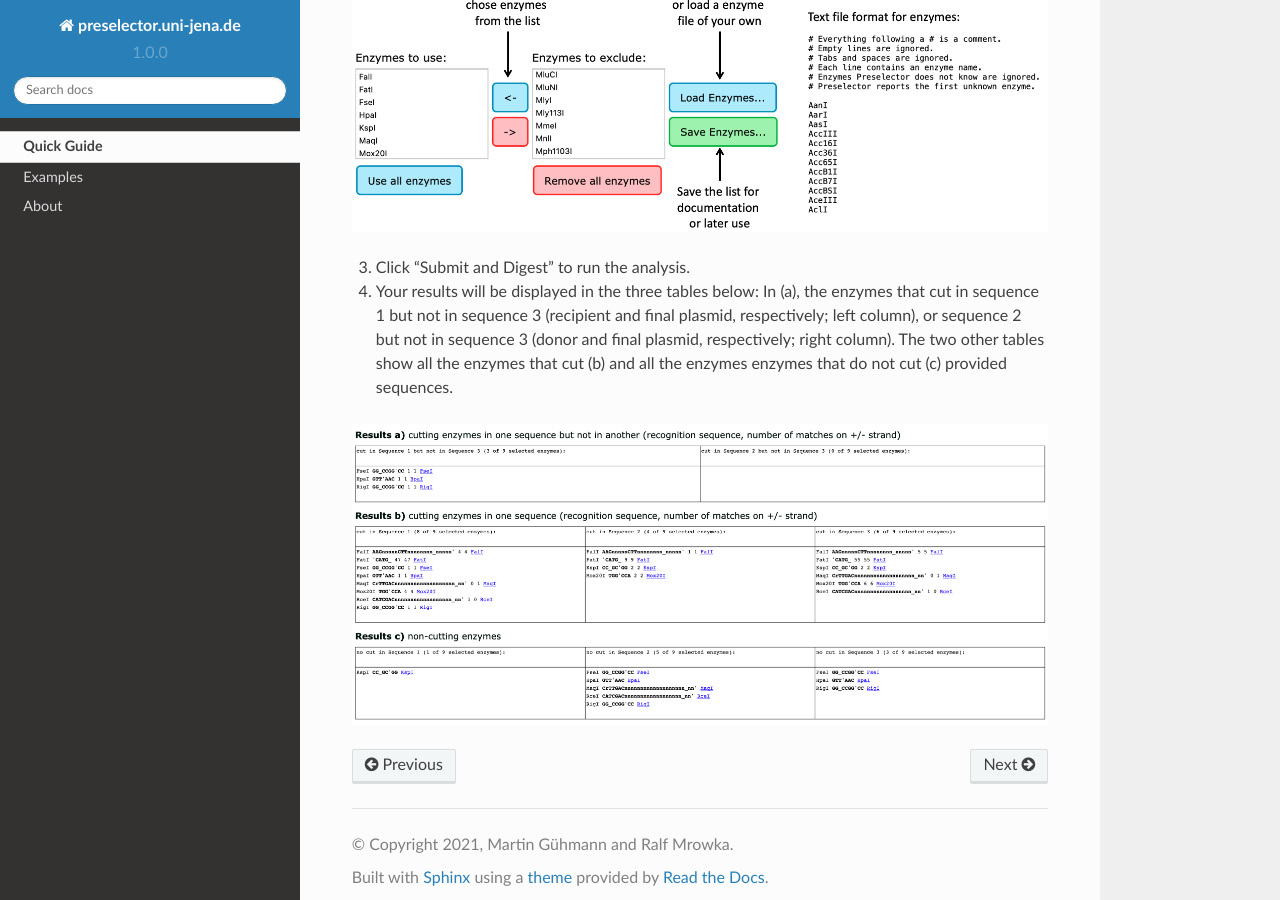
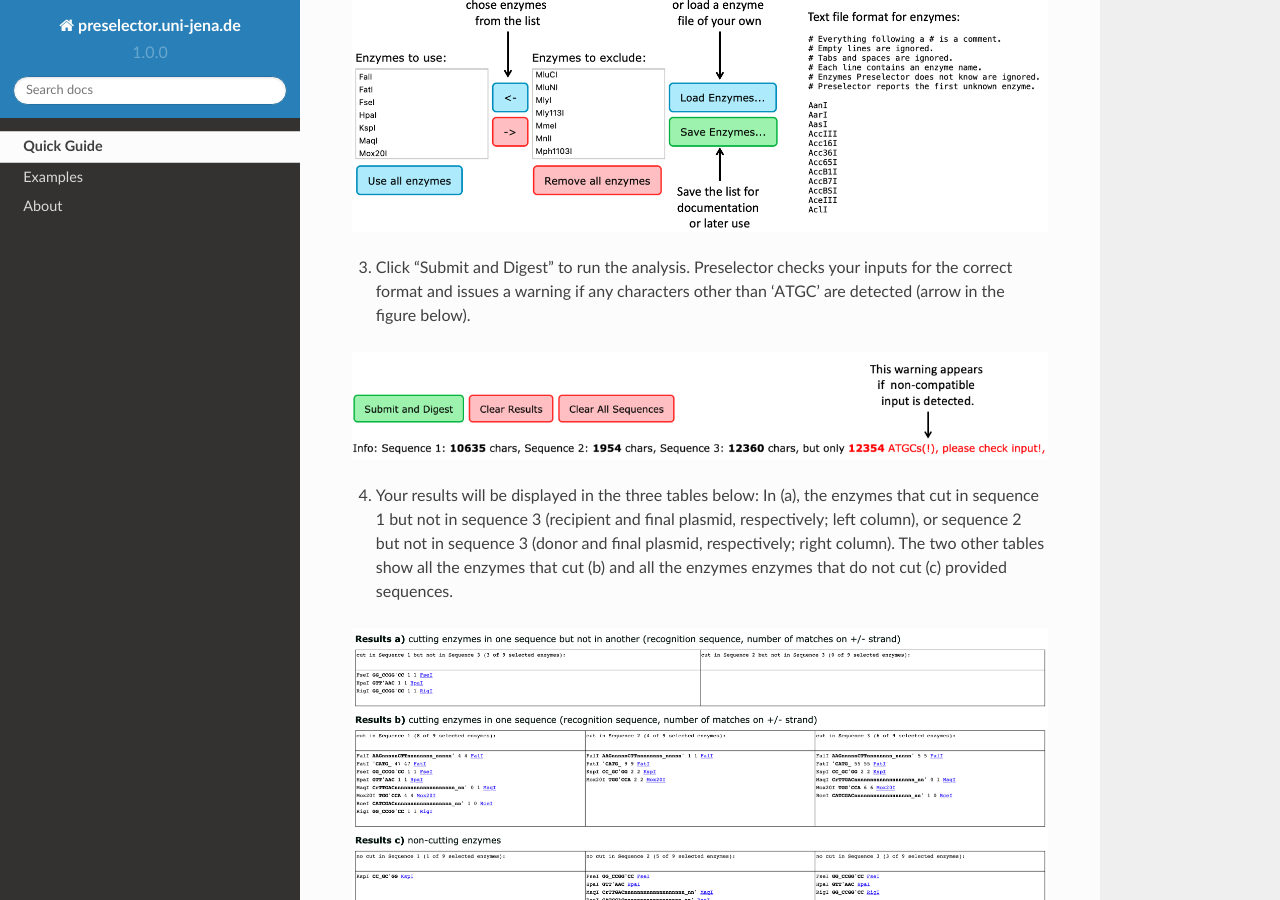
Before and after one commit to MartinGuehmann/preselector, a Sphinx documentation site: the page built from docs/quickguide.rst, in a window 1280 px wide and 900 px high, scrolled down 1151 px. Built offline with Sphinx 7.4.7 and the Read the Docs theme 2.0.0, drawn with Linux system fonts in a browser that asks for light colours.

Commit message:
updated quickguide

```diff
--- a/docs/quickguide.rst
+++ b/docs/quickguide.rst
@@ -13,10 +13,14 @@ Quick Guide
   :width: 800
   :alt: preselection digest principle
 
-3. Click "Submit and Digest" to run the analysis.
-
-4. Your results will be displayed in the three tables below: In (a), the enzymes that cut in sequence 1 but not in sequence 3 (recipient and final plasmid, respectively; left column), or sequence 2 but not in sequence 3 (donor and final plasmid, respectively; right column). The two other tables show all the enzymes that cut (b) and all the enzymes enzymes that do not cut (c) provided sequences.
+3. Click "Submit and Digest" to run the analysis. Preselector checks your inputs for the correct format and issues a warning if any characters other than 'ATGC' are detected (arrow in the figure below).
 
 .. image:: images/workflow_03.png
   :width: 800
   :alt: preselection digest principle
+
+4. Your results will be displayed in the three tables below: In (a), the enzymes that cut in sequence 1 but not in sequence 3 (recipient and final plasmid, respectively; left column), or sequence 2 but not in sequence 3 (donor and final plasmid, respectively; right column). The two other tables show all the enzymes that cut (b) and all the enzymes enzymes that do not cut (c) provided sequences.
+
+.. image:: images/workflow_04.png
+  :width: 800
+  :alt: preselection digest principle
```
Also changed, not shown: docs/images/workflow_03.png, docs/images/workflow_04.png (added).
